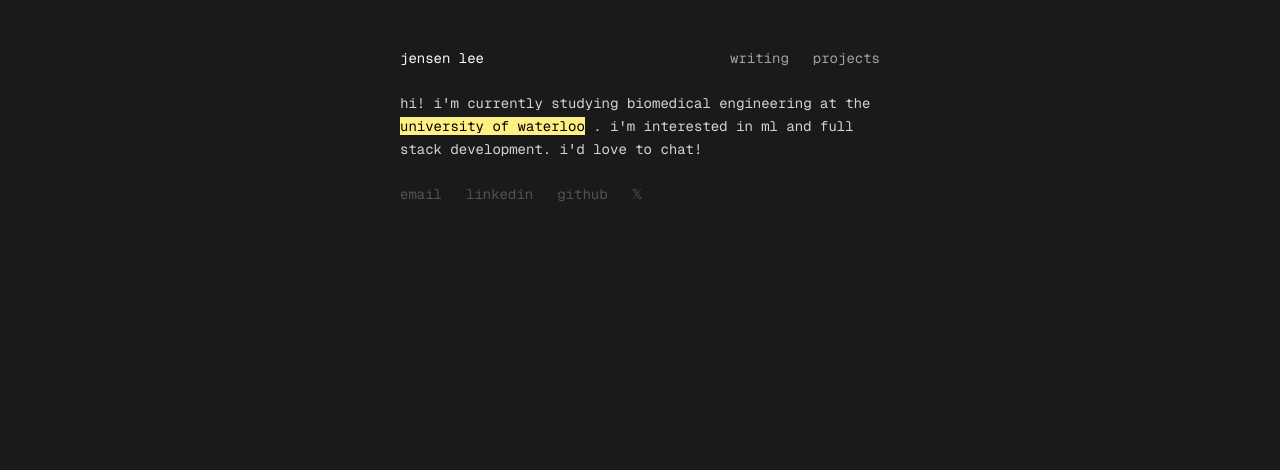
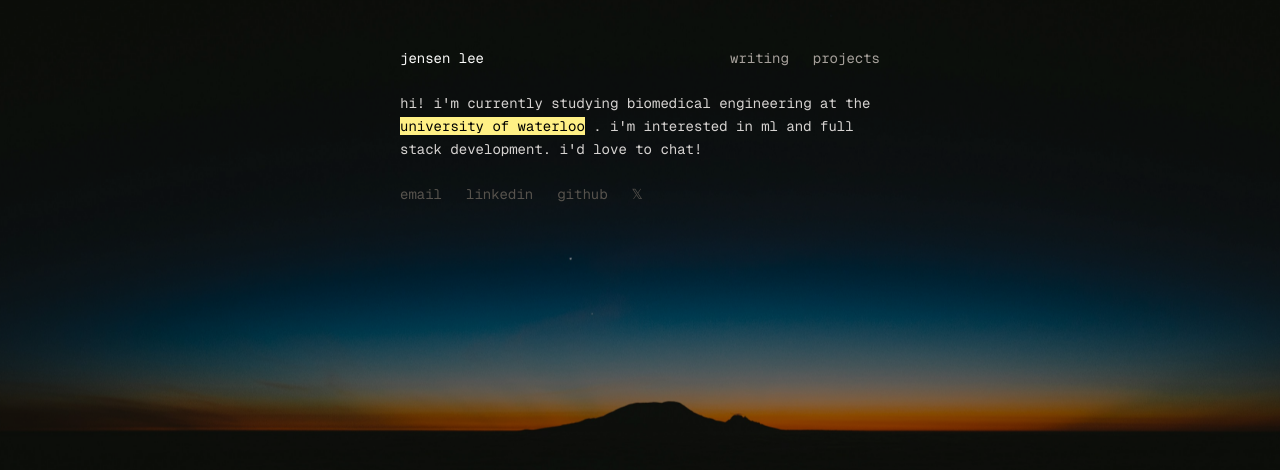
Before and after one commit to jensenleedesignstudio/personal-portfolio, a Next.js app: page / in a window 1280 px wide. Shown: the top 470 px of the page. Built offline with nearby package versions, Linux system fonts and the light colour scheme.

Commit message:
add a dynamic background that responds to cursor movement

```diff
--- a/app/page.tsx
+++ b/app/page.tsx
@@ -1,8 +1,12 @@
+import MovingBackground from "../components/MovingBackground";
 export default function Home(){
 
   return (
-    <main className = "min-h-screen bg-[#1a1a1a] px-6 py-12 font-mono text-sm text-stone-300">
-      <div className = "mx-auto max-w-[480px]">
+    <main className = "relative min-h-screen px-6 py-12 font-mono text-sm text-stone-300">
+
+      <MovingBackground />
+
+      <div className = "relative z-10 mx-auto max-w-[480px]">
 
         <header className = "flex items-center justify-between">
 
--- /dev/null
+++ b/components/MovingBackground.tsx
@@ -0,0 +1,64 @@
+"use client";
+
+import { useEffect, useRef } from "react";
+
+export default function MovingBackground() {
+  const backgroundRef = useRef<HTMLDivElement>(null);
+
+  useEffect(() => {
+    if (window.matchMedia("(prefers-reduced-motion: reduce)").matches) {
+      return;
+    }
+
+    const target = { x: 0, y: 0 };
+    const position = { x: 0, y: 0 };
+    let frameId: number;
+
+    function handlePointerMove(event: PointerEvent) {
+      target.x = (event.clientX / window.innerWidth) * 2 - 1;
+      target.y = (event.clientY / window.innerHeight) * 2 - 1;
+    }
+
+    function animate() {
+      position.x += (target.x - position.x) * 0.06;
+      position.y += (target.y - position.y) * 0.06;
+
+      if (backgroundRef.current) {
+        backgroundRef.current.style.transform = `
+          translate3d(${-position.x * 30}px, ${-position.y * 30}px, 0)
+          rotateX(${-position.y * 4}deg)
+          rotateY(${position.x * 4}deg)
+          scale(1.2)
+        `;
+      }
+
+      frameId = requestAnimationFrame(animate);
+    }
+
+    window.addEventListener("pointermove", handlePointerMove);
+    frameId = requestAnimationFrame(animate);
+
+    return () => {
+      window.removeEventListener("pointermove", handlePointerMove);
+      cancelAnimationFrame(frameId);
+    };
+  }, []);
+
+  return (
+    <div
+      aria-hidden = "true"
+      className = "pointer-events-none fixed inset-0 z-0 overflow-hidden bg-black"
+      style = {{ perspective: "1200px" }}
+    >
+      <div
+        ref = {backgroundRef}
+        className = "absolute inset-0 bg-cover bg-center"
+        style = {{
+          backgroundImage: "url('/background.jpg')",
+          transform: "scale(1.2)",
+        }}
+      />
+      <div className = "absolute inset-0 bg-black/40" />
+    </div>
+  );
+}
```
Also changed, not shown: public/background.jpg (added).
